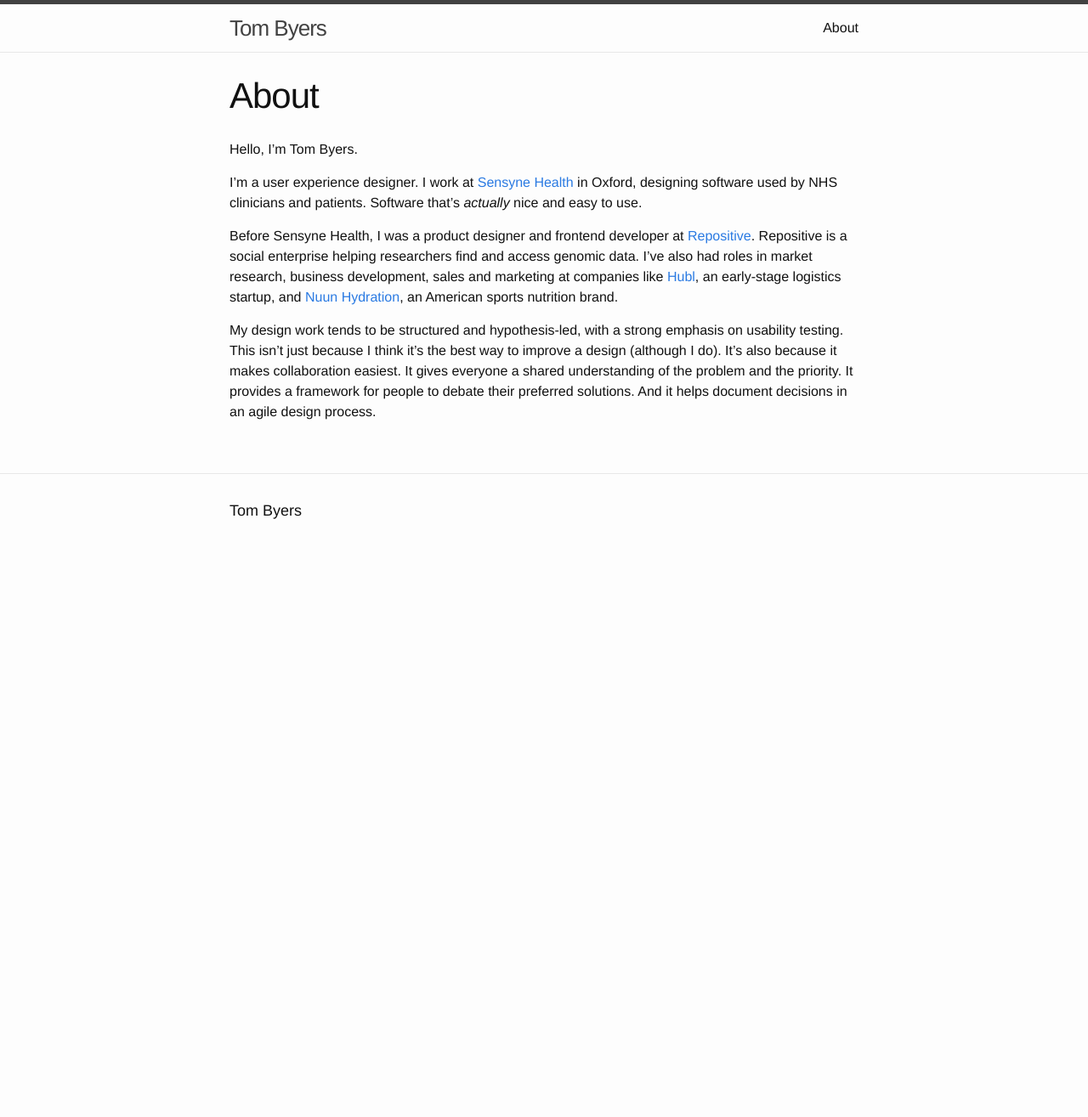
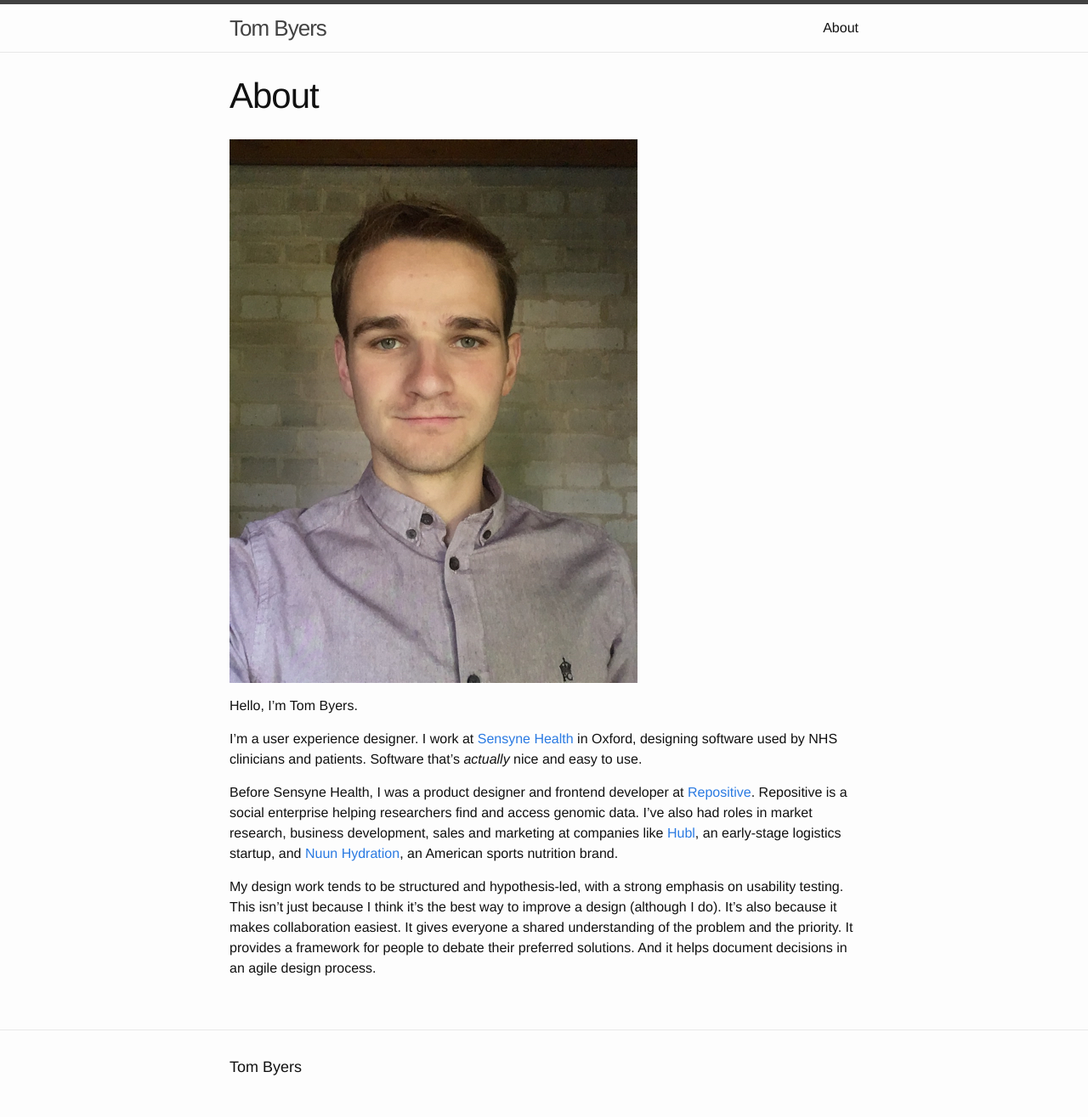
Before and after one commit to tombyers/tombyers.github.io, a Jekyll site: the page built from about.markdown, in a window 1280 px wide. Shown: the whole page at 85% size. Built offline with Jekyll 4.4.1, drawn with Linux system fonts in a browser that asks for light colours; before the commit the page ends 900 px from its top, so only the background shows below that.

Commit message:
Updated About

```diff
--- a/about.markdown
+++ b/about.markdown
@@ -3,6 +3,8 @@ title: About
 date: 2019-05-31 16:01:00 Z
 layout: page
 ---
+
+![tom byers headshot.jpg](/uploads/tom%20byers%20headshot.jpg)
 
 Hello, I'm Tom Byers.
 
```
